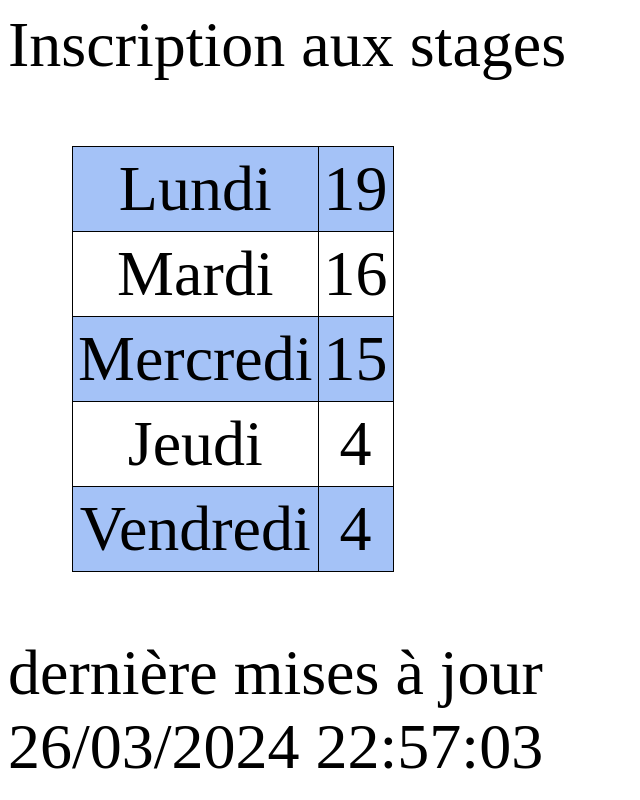
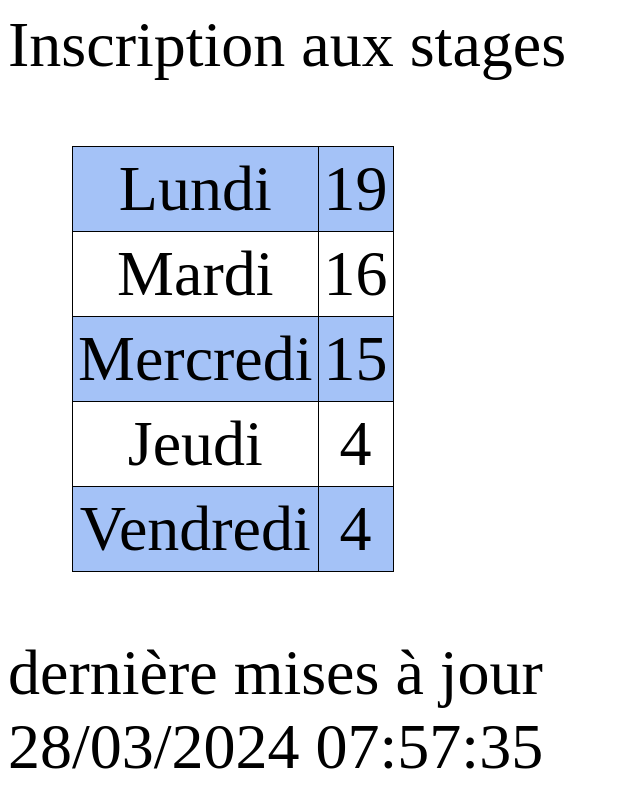
Before and after one commit to sfauvel/slb_stage, a plain HTML site: page docs/index.html in a window 1280 px wide. Shown: the whole page, without its empty margins (0-640 px from the left). Drawn offline with Linux system fonts and the light colour scheme.

Commit message:
Mise à jour des compteurs

```diff
--- a/docs/index.html
+++ b/docs/index.html
@@ -35,6 +35,6 @@
             <tr><td>Vendredi</td><td>4</td></tr>
 
         </table>
-        dernière mises à jour<br>26/03/2024 22:57:03
+        dernière mises à jour<br>28/03/2024 07:57:35
     </body>
 </html>
```
